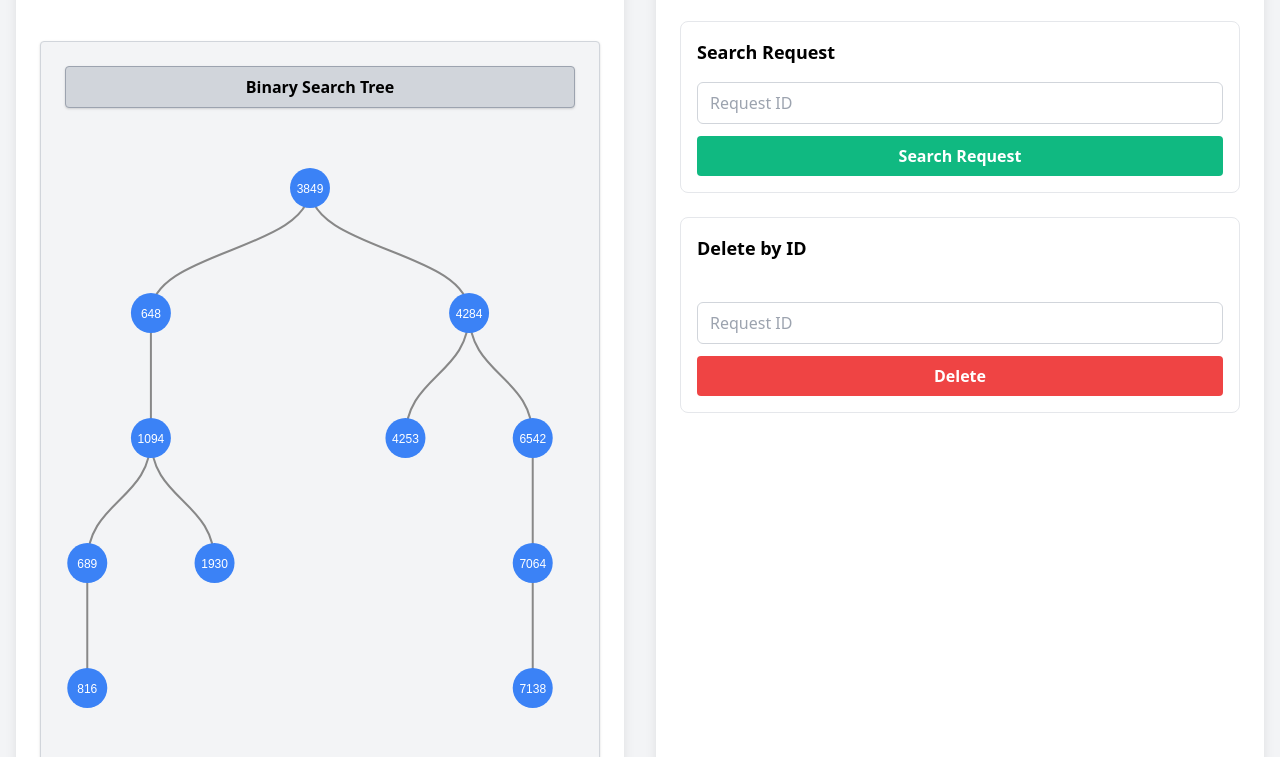
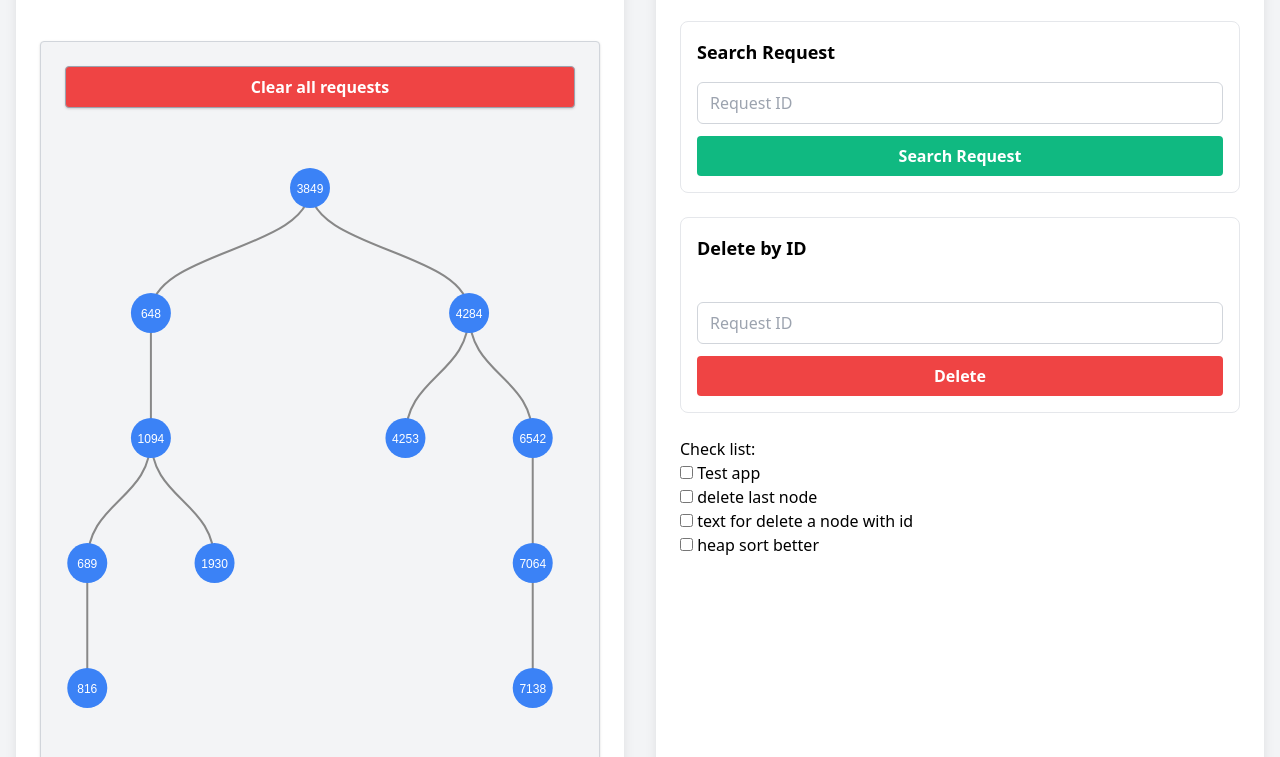
Before and after one commit to aliqco/aliqco.github.io, a plain HTML site: page EmergencyJSBase/index.html in a window 1280 px wide. Shown: the part 813-1570 px from the top of the page. Drawn offline with nearby package versions, Linux system fonts and the light colour scheme.

Commit message:
Update index.html

```diff
--- a/EmergencyJSBase/index.html
+++ b/EmergencyJSBase/index.html
@@ -89,9 +89,9 @@
                 </div>
 
                 <div class="bg-gray-100 p-6 mt-12 rounded shadow border border-gray-300 flex flex-col items-center">
-                    <div class="text-center bg-gray-300 text-black rounded w-full p-2 mb-10 border border-gray-400 shadow hover:bg-black hover:text-white transition font-bold">
-                        Binary Search Tree
-                    </div>
+                    <button onclick="clearNodes()" class="text-center bg-red-500 text-white rounded w-full p-2 mb-10 border border-gray-400 shadow hover:bg-black hover:text-white transition font-bold">
+                        Clear all requests
+                    </button>
                     <div class="">
                         <div class="BST-Tree">
 
@@ -118,9 +118,9 @@
                     </h3>
                     <div class="space-y-3">
                         <input type="number" placeholder="Request ID"
-                               class="update-request-id-input w-full px-3 py-2 border border-gray-300 rounded-md focus:outline-none focus:ring-2 focus:ring-orange-500">
+                               class="update-request-id-input w-full px-3 py-2 border border-gray-300 rounded-md focus:outline-none focus:ring-2 focus:ring-black">
                         <input type="number" placeholder="New Priority (1-10)" min="1" max="10"
-                               class="update-request-priority-input w-full px-3 py-2 border border-gray-300 rounded-md focus:outline-none focus:ring-2 focus:ring-orange-500">
+                               class="update-request-priority-input w-full px-3 py-2 border border-gray-300 rounded-md focus:outline-none focus:ring-1 focus:ring-black">
                         <button onclick="updatePriority()"
                                 class="w-full bg-black hover:bg-orange-700 text-white font-bold py-2 px-4 rounded transition">
                            Update Priority
@@ -134,7 +134,7 @@
                 </h3>
                 <div class="space-y-3">
                     <input type="number" placeholder="Request ID"
-                            class="search-request-id-input w-full px-3 py-2 border border-gray-300 rounded-md focus:outline-none focus:ring-2 focus:ring-green-500">
+                            class="search-request-id-input w-full px-3 py-2 border border-gray-300 rounded-md focus:outline-none focus:ring-1 focus:ring-green-500">
                     <button onclick="searchRequest()"
                             class="w-full bg-green-500 hover:bg-green-700 text-white font-bold py-2 px-4 rounded transition">
                         Search Request
@@ -148,12 +148,28 @@
                 </h3>
                 <div class="space-y-3 mt-10">
                     <input type="number" placeholder="Request ID"
-                            class="del-request-id-input w-full px-3 py-2 border border-gray-300 rounded-md focus:outline-none focus:ring-2 focus:ring-green-500">
+                            class="del-request-id-input w-full px-3 py-2 border border-gray-300 rounded-md focus:outline-none focus:ring-1 focus:ring-red-500">
                     <button onclick="deleteRequest()"
                             class="w-full bg-red-500 hover:bg-red-700 text-white font-bold py-2 px-4 rounded transition">
                         Delete
                     </button>
                 </div>
+            </div>
+            <div>
+                <p>
+                    Check list:
+                </p>
+                <input type="checkbox">
+                <span>Test app</span>
+                <br>
+                <input type="checkbox">
+                <span>delete last node</span>
+                <br>
+                <input type="checkbox">
+                <span>text for delete a node with id</span>
+                <br>
+                <input type="checkbox">
+                <span>heap sort better</span>
             </div>
         </div>
     </div>
```
